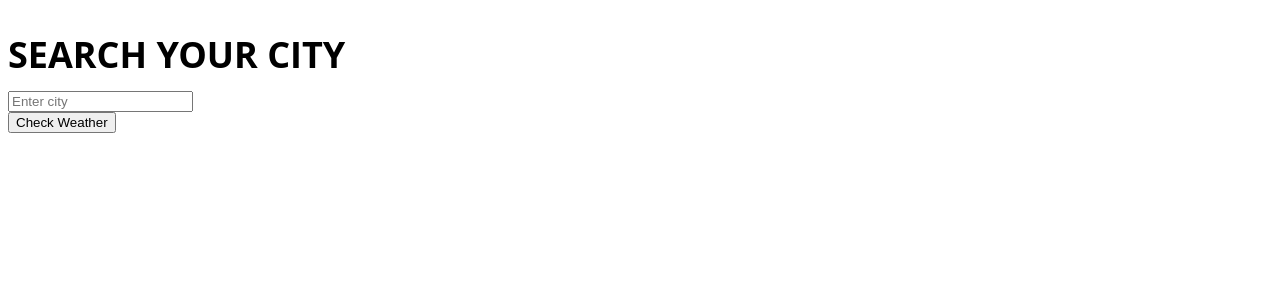
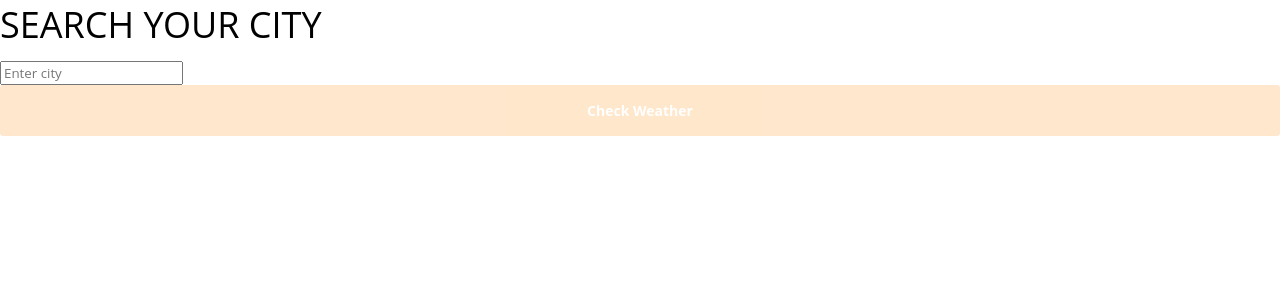
Before and after one commit to conuko/my-weather-app, a React (Create React App) app: page / in a window 1280 px wide. Shown: the top 300 px of the page. Built offline with nearby package versions, Linux system fonts and the light colour scheme.

Commit message:
fix: global styling

```diff
--- a/src/App.js
+++ b/src/App.js
@@ -1,6 +1,7 @@
 import React from 'react';
 import CitySelector from './components/CitySelector/CitySelector';
 import WeatherList from './components/WeatherList/WeatherList';
+import GlobalStyle from './styles/GlobalStyle';
 import UseFetch from './hooks/UseFetch';
 import { API_KEY, API_BASE_URL } from './apis/config';
 
@@ -29,6 +30,7 @@ const App = () => {
 
   return (
     <div className="App">
+      <GlobalStyle />
       <CitySelector onSearch={(city) => setUrl(`${API_BASE_URL}/data/2.5/forecast?q=${city}&cnt=5&appid=${API_KEY}&units=metric`)} />
       {getContent()}
     </div>
--- a/src/components/CitySelector/CitySelector.js
+++ b/src/components/CitySelector/CitySelector.js
@@ -1,5 +1,6 @@
 import React, { useState } from 'react';
 import { H2 } from '../_base/text/Text';
+import CheckWeatherButton from '../_base/button/CheckWeatherButton';
 
 const CitySelector = ({ onSearch }) => {
   const [city, setCity] = useState('');
@@ -36,7 +37,7 @@ const CitySelector = ({ onSearch }) => {
       <div>
         <div>
           {/* The event handler to handle the button click */}
-          <button type="button" onClick={() => onSearch(city)}>Check Weather</button>
+          <CheckWeatherButton type="button" onClick={() => onSearch(city)}>Check Weather</CheckWeatherButton>
         </div>
       </div>
     </>
--- a/src/components/_base/button/CheckWeatherButton.js
+++ b/src/components/_base/button/CheckWeatherButton.js
@@ -0,0 +1,15 @@
+import styled from 'styled-components';
+import { theme } from '../../../styles';
+
+const CheckWeatherButton = styled.button`
+  border: none;
+  font-size: ${theme.font.size.h5};
+  font-weight: ${theme.font.weight.bold};
+  color: ${theme.color.text};
+  cursor: pointer;
+  border-radius: ${theme.border.radius};
+  padding: 1rem 1.75rem;
+  width: 100%;
+`;
+
+export default CheckWeatherButton;
--- a/src/components/_base/text/Text.js
+++ b/src/components/_base/text/Text.js
@@ -1,5 +1,5 @@
 import styled from 'styled-components';
-import { theme } from '../../../styles';
+import theme from '../../../styles/theme';
 
 export const H1 = styled.h1`
   text-transform: uppercase;
--- a/src/styles/base.js
+++ b/src/styles/GlobalStyle.js
@@ -1,7 +1,7 @@
 import { createGlobalStyle } from 'styled-components';
 import theme from './theme';
 
-export default createGlobalStyle`
+const GlobalStyle = createGlobalStyle`
   /*
     * Reset CSS
     * http://meyerweb.com/eric/tools/css/reset/
@@ -84,4 +84,11 @@ export default createGlobalStyle`
     font-family: ${theme.font.main};
   }
 
+  button {
+    background-color: ${theme.color.orange};
+    opacity: 0.2;
+  }
+
 `;
+
+export default GlobalStyle;
--- a/src/styles/index.js
+++ b/src/styles/index.js
@@ -1,2 +1,2 @@
-export { default as base } from './base';
+/* eslint-disable import/prefer-default-export */
 export { default as theme } from './theme';
--- a/src/styles/theme.js
+++ b/src/styles/theme.js
@@ -10,12 +10,12 @@ const theme = {
   // Colors
   color: {
     white: '#fff',
-    background: '#0f0e17',
+    black: '#0f0e17',
     text: '#fffffe',
-    paragraph: '#a7a9be',
-    button: '#ff8906',
-    secondary: '#f25f4c',
-    tertiary: '#e53170',
+    grey: '#a7a9be',
+    orange: '#ff8906',
+    red: '#f25f4c',
+    pink: '#e53170',
   },
   // Shadows
   shadows: {
@@ -23,7 +23,7 @@ const theme = {
       '0 1px 9px 2px rgba(60, 64, 67, 0.03), 0 1px 1px 0 rgba(60, 64, 67, 0.15)',
   },
   // Borders
-  border: { radius: '1px' },
+  border: { radius: '3px' },
   // Fonts
   font: {
     main: 'Open Sans',
```
